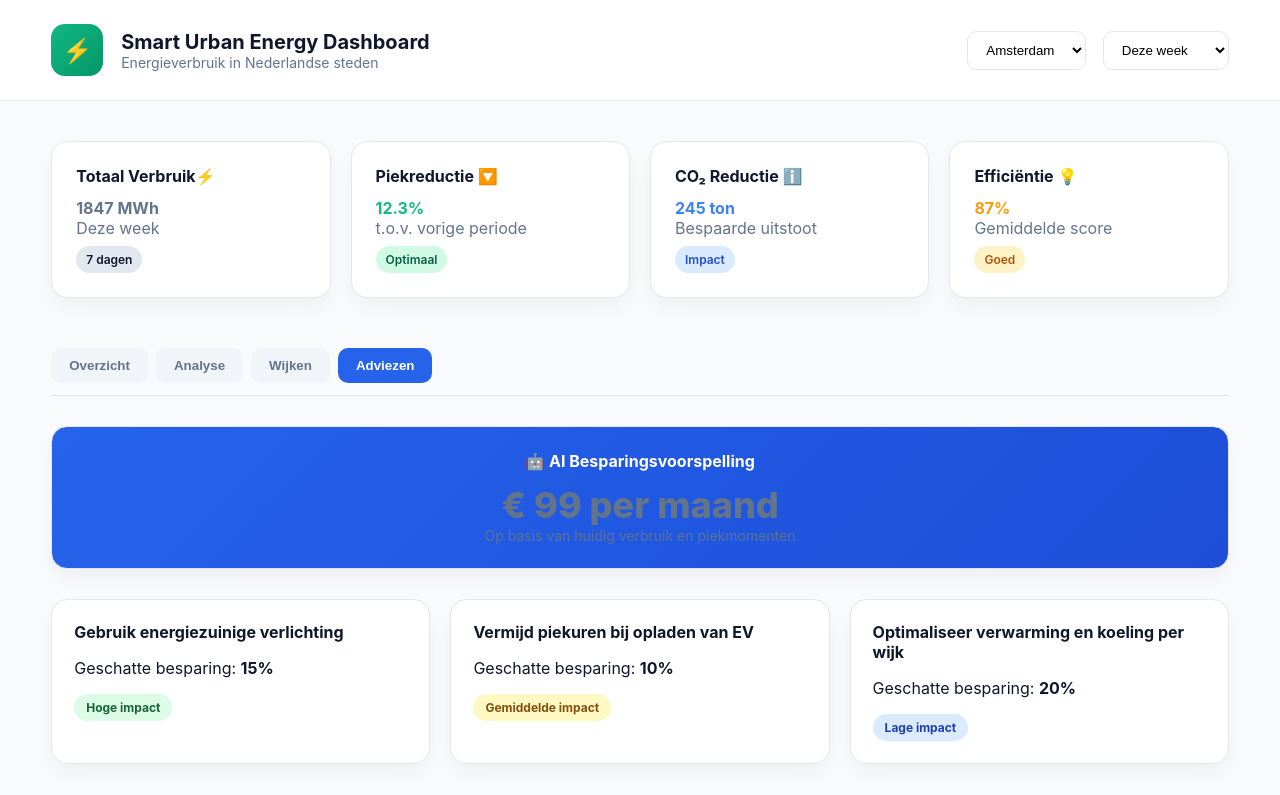
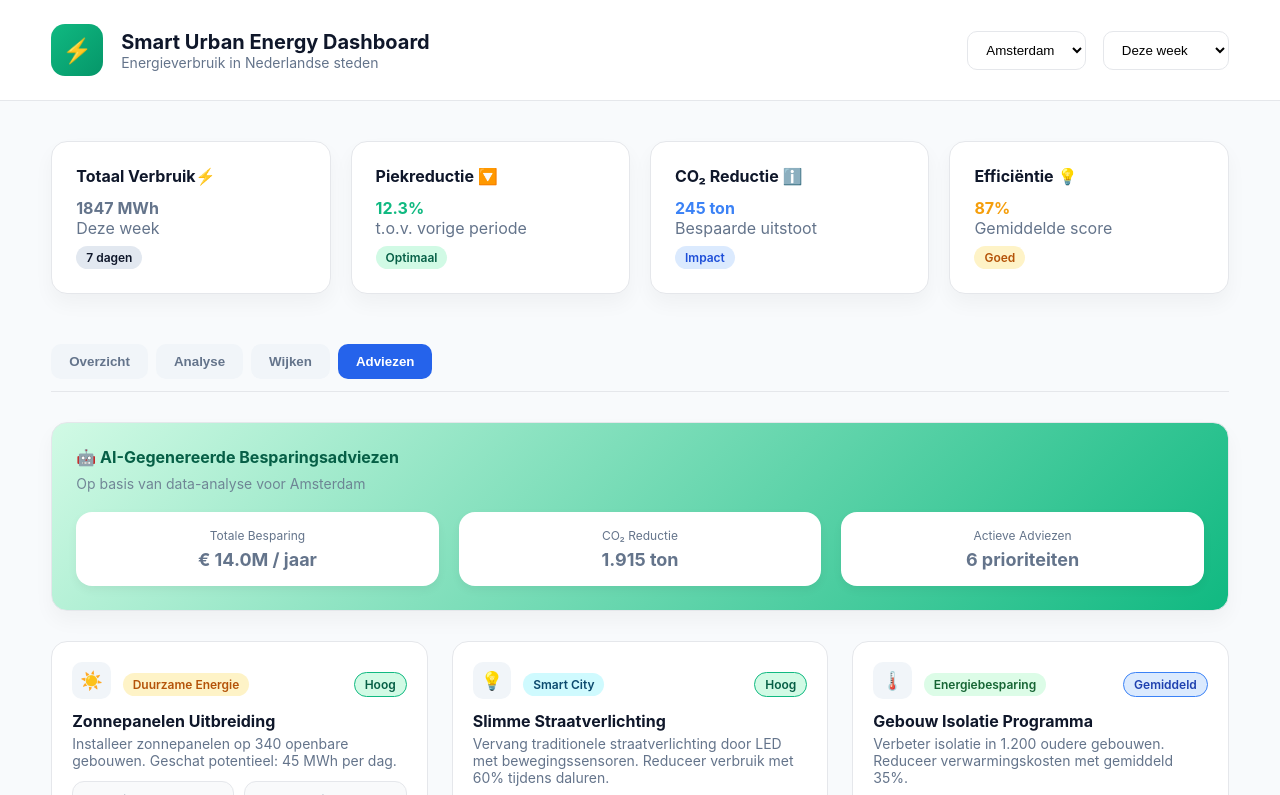
Before and after one commit to maximnrs/smart-urban-energy, a website: page frontend/index.html in a window 1280 px wide. Both pictures are taken after a click on the button "Adviezen". Shown: the top 795 px of the page. Drawn offline with nearby package versions, Linux system fonts and the light colour scheme.

Commit message:
Improve advice dashboard

```diff
--- a/frontend/css/style.css
+++ b/frontend/css/style.css
@@ -293,72 +293,175 @@ footer {
 
 /* ================= SUGGESTIONS ================= */
 
-.suggestions-grid {
-  display: grid;
-  gap: 30px;
-}
-
-/* AI card */
 .ai-card {
-  background: linear-gradient(135deg, #2563eb, #1d4ed8);
-  color: #fff;
-  text-align: center;
+  background: linear-gradient(135deg, #d1fae5, #10b981);
+  padding: 24px;
+  border-radius: var(--radius);
+  margin-bottom: 30px;
+  color: #065f46;
 }
 
 .ai-card h3 {
-  color: #fff;
-}
-
-.ai-main {
-  font-size: 36px;
-  font-weight: 800;
-  margin: 16px 0 6px;
+  margin: 0 0 8px;
 }
 
 .ai-sub {
   font-size: 14px;
-  opacity: 0.9;
+  opacity: 0.85;
+  padding-bottom: 20px;
 }
 
-/* Cards grid */
-.suggestions-cards {
-  display: grid;
-  grid-template-columns: repeat(auto-fit, minmax(260px, 1fr));
+.ai-stats {
+  display: flex;
   gap: 20px;
+  flex-wrap: wrap;
 }
 
+.ai-stat {
+  background: #ffffff;
+  padding: 16px;
+  border-radius: var(--radius);
+  flex: 1;
+  min-width: 150px;
+  text-align: center;
+  box-shadow: 0 4px 10px rgba(0, 0, 0, 0.05);
+}
+
+.ai-stat p:first-child {
+  margin: 0 0 6px;
+  font-size: 12px;
+  color: var(--muted-text);
+}
+
+.ai-value {
+  margin: 0;
+  font-weight: 700;
+  font-size: 18px;
+}
+
+.suggestions-grid {
+  display: grid;
+  gap: 24px;
+  grid-template-columns: repeat(auto-fit, minmax(300px, 1fr));
+}
+
+/* Suggestion card */
 .suggestion-card {
-  padding: 22px;
+  background: #fff;
   border-radius: var(--radius);
   border: 1px solid var(--border-color);
-  background: #fff;
-  box-shadow: 0 10px 20px rgba(0, 0, 0, 0.04);
+  padding: 20px;
+  transition: transform 0.2s ease, box-shadow 0.2s ease;
 }
 
-.suggestion-card h4 {
-  margin: 0 0 10px;
+.suggestion-card:hover {
+  transform: translateY(-2px);
+  box-shadow: 0 10px 20px rgba(0, 0, 0, 0.08);
 }
 
-.suggestion-impact {
-  display: inline-block;
-  padding: 6px 12px;
+.suggestion-card-header {
+  display: flex;
+  justify-content: space-between;
+  align-items: center;
+  margin-bottom: 12px;
+}
+
+.suggestion-card-header-left {
+  display: flex;
+  align-items: center;
+  gap: 12px;
+}
+
+.suggestion-icon {
+  background: #f1f5f9;
+  padding: 8px;
+  border-radius: 10px;
+  font-size: 18px;
+  display: flex;
+  align-items: center;
+  justify-content: center;
+}
+
+.suggestion-title {
+  font-weight: 700;
+  margin: 0;
+  font-size: 16px;
+}
+
+.suggestion-description {
+  font-size: 14px;
+  color: var(--muted-text);
+  margin: 4px 0 12px;
+}
+
+.suggestion-badges {
+  display: flex;
+  gap: 6px;
+  flex-wrap: wrap;
+}
+
+.badge {
+  padding: 4px 10px;
   border-radius: 999px;
   font-size: 12px;
-  font-weight: 700;
+  font-weight: 600;
+  display: inline-block;
 }
 
-/* Impact colors */
-.impact-high {
+.impact-hoog {
+  background: #d1fae5;
+  color: #065f46;
+  border: 1px solid #10b981;
+}
+.impact-gemiddeld {
+  background: #dbeafe;
+  color: #1e40af;
+  border: 1px solid #3b82f6;
+}
+.impact-laag {
+  background: #fef9c7;
+  color: #b45309;
+  border: 1px solid #f59e0b;
+}
+
+.category-duurzaam {
+  background: #fef3c7;
+  color: #b45309;
+}
+.category-smartcity {
+  background: #cffafe;
+  color: #0c4a6e;
+}
+.category-energie {
   background: #dcfce7;
   color: #166534;
 }
-
-.impact-medium {
-  background: #fef9c3;
-  color: #854d0e;
+.category-infrastructuur {
+  background: #ede9fe;
+  color: #5b21b6;
 }
 
-.impact-low {
-  background: #dbeafe;
-  color: #1e40af;
+.suggestion-stats {
+  display: flex;
+  gap: 10px;
+  margin-top: 12px;
 }
+
+.suggestion-stat-box {
+  flex: 1;
+  background: #f9fafb;
+  padding: 10px;
+  border-radius: 12px;
+  border: 1px solid #e5e7eb;
+}
+
+.suggestion-stat-box p:first-child {
+  margin: 0 0 4px;
+  font-size: 12px;
+  color: var(--muted-text);
+}
+
+.suggestion-stat-box p:last-child {
+  margin: 0;
+  font-weight: 700;
+}
--- a/frontend/index.html
+++ b/frontend/index.html
@@ -98,17 +98,30 @@
       </div>
 
       <div class="tab-content" id="suggestions">
-        <div class="suggestions-grid">
-          <!-- AI Savings Card -->
-          <div class="card ai-card">
-            <h3>🤖 AI Besparingsvoorspelling</h3>
-            <p class="ai-main" id="aiSavings">€ 0 per maand</p>
-            <p class="ai-sub">Op basis van huidig verbruik en piekmomenten</p>
+        <!-- AI Card -->
+        <div class="card ai-card">
+          <h3>🤖 AI-Gegenereerde Besparingsadviezen</h3>
+          <p class="ai-sub">
+            Op basis van data-analyse voor <span id="aiCity">Amsterdam</span>
+          </p>
+          <div class="ai-stats">
+            <div class="ai-stat">
+              <p>Totale Besparing</p>
+              <p class="ai-value" id="aiTotalSavings">€ 14.0M / jaar</p>
+            </div>
+            <div class="ai-stat">
+              <p>CO₂ Reductie</p>
+              <p class="ai-value" id="aiCO2">1.915 ton</p>
+            </div>
+            <div class="ai-stat">
+              <p>Actieve Adviezen</p>
+              <p class="ai-value" id="aiActive">6 prioriteiten</p>
+            </div>
           </div>
+        </div>
 
-          <!-- Suggestions -->
-          <div class="suggestions-cards" id="suggestionCards"></div>
-        </div>
+        <!-- Suggestions Cards Grid -->
+        <div class="suggestions-grid" id="suggestionCards"></div>
       </div>
     </main>
 
--- a/frontend/js/app.js
+++ b/frontend/js/app.js
@@ -292,41 +292,99 @@ renderDistricts();
 // ===== Savings Suggestions =====
 function renderSavings() {
   const suggestionCards = document.getElementById("suggestionCards");
-  const aiSavings = document.getElementById("aiSavings");
+  const aiCity = document.getElementById("aiCity");
+  aiCity.textContent = capitalize(city);
 
-  // Fake AI calculation 😎
-  const totalPercentage = savingsSuggestions.reduce((sum, s) => {
-    return sum + parseInt(s.besparing.replace("%", ""));
-  }, 0);
+  const suggestions = [
+    {
+      icon: "☀️",
+      title: "Zonnepanelen Uitbreiding",
+      description: "Installeer zonnepanelen op 340 openbare gebouwen. Geschat potentieel: 45 MWh per dag.",
+      impact: "Hoog",
+      savings: "€ 2.4M / jaar",
+      co2Reduction: "320 ton CO₂",
+      category: "Duurzame Energie"
+    },
+    {
+      icon: "💡",
+      title: "Slimme Straatverlichting",
+      description: "Vervang traditionele straatverlichting door LED met bewegingssensoren. Reduceer verbruik met 60% tijdens daluren.",
+      impact: "Hoog",
+      savings: "€ 1.8M / jaar",
+      co2Reduction: "240 ton CO₂",
+      category: "Smart City"
+    },
+    {
+      icon: "🌡️",
+      title: "Gebouw Isolatie Programma",
+      description: "Verbeter isolatie in 1.200 oudere gebouwen. Reduceer verwarmingskosten met gemiddeld 35%.",
+      impact: "Gemiddeld",
+      savings: "€ 3.1M / jaar",
+      co2Reduction: "450 ton CO₂",
+      category: "Energiebesparing"
+    },
+    {
+      icon: "🔋",
+      title: "Energie Opslag Systemen",
+      description: "Installeer batterij-opslagsystemen bij zonne- en windparken om piekvraag te nivelleren.",
+      impact: "Hoog",
+      savings: "€ 1.5M / jaar",
+      co2Reduction: "180 ton CO₂",
+      category: "Infrastructuur"
+    },
+    {
+      icon: "💨",
+      title: "Windturbines in Haven",
+      description: "Plaats 8 windturbines in havengebied. Capaciteit: 24 MW, voorziet 18.000 huishoudens van stroom.",
+      impact: "Hoog",
+      savings: "€ 4.2M / jaar",
+      co2Reduction: "580 ton CO₂",
+      category: "Duurzame Energie"
+    },
+    {
+      icon: "⚡",
+      title: "Smart Grid Optimalisatie",
+      description: "Implementeer AI-gestuurd smart grid systeem voor betere vraag-aanbod balancering in realtime.",
+      impact: "Gemiddeld",
+      savings: "€ 980K / jaar",
+      co2Reduction: "145 ton CO₂",
+      category: "Smart City"
+    }
+  ];
 
-  const estimatedEuro = Math.round((totalPercentage / 100) * 220);
+  suggestionCards.innerHTML = suggestions.map(s => {
+    let impactClass = s.impact === "Hoog" ? "impact-hoog" :
+                      s.impact === "Gemiddeld" ? "impact-gemiddeld" :
+                      "impact-laag";
 
-  aiSavings.textContent = `€ ${estimatedEuro} per maand`;
+    let categoryClass = s.category === "Duurzame Energie" ? "category-duurzaam" :
+                        s.category === "Smart City" ? "category-smartcity" :
+                        s.category === "Energiebesparing" ? "category-energie" :
+                        "category-infrastructuur";
 
-  suggestionCards.innerHTML = savingsSuggestions
-    .map((s, i) => {
-      let impactClass = "impact-low";
-
-      if (i === 0) impactClass = "impact-high";
-      if (i === 1) impactClass = "impact-medium";
-
-      return `
-        <div class="suggestion-card">
-          <h4>${s.advies}</h4>
-          <p>Geschatte besparing: <strong>${s.besparing}</strong></p>
-
-          <span class="suggestion-impact ${impactClass}">
-            ${
-              impactClass === "impact-high"
-                ? "Hoge impact"
-                : impactClass === "impact-medium"
-                ? "Gemiddelde impact"
-                : "Lage impact"
-            }
-          </span>
+    return `
+      <div class="suggestion-card">
+        <div class="suggestion-card-header">
+          <div class="suggestion-card-header-left">
+            <div class="suggestion-icon">${s.icon}</div>
+            <span class="badge ${categoryClass}">${s.category}</span>
+          </div>
+          <span class="badge ${impactClass}">${s.impact}</span>
         </div>
-      `;
-    })
-    .join("");
+        <p class="suggestion-title">${s.title}</p>
+        <p class="suggestion-description">${s.description}</p>
+        <div class="suggestion-stats">
+          <div class="suggestion-stat-box">
+            <p>Besparing</p>
+            <p>${s.savings}</p>
+          </div>
+          <div class="suggestion-stat-box">
+            <p>CO₂ Reductie</p>
+            <p>${s.co2Reduction}</p>
+          </div>
+        </div>
+      </div>
+    `;
+  }).join("");
 }
 renderSavings();
```
